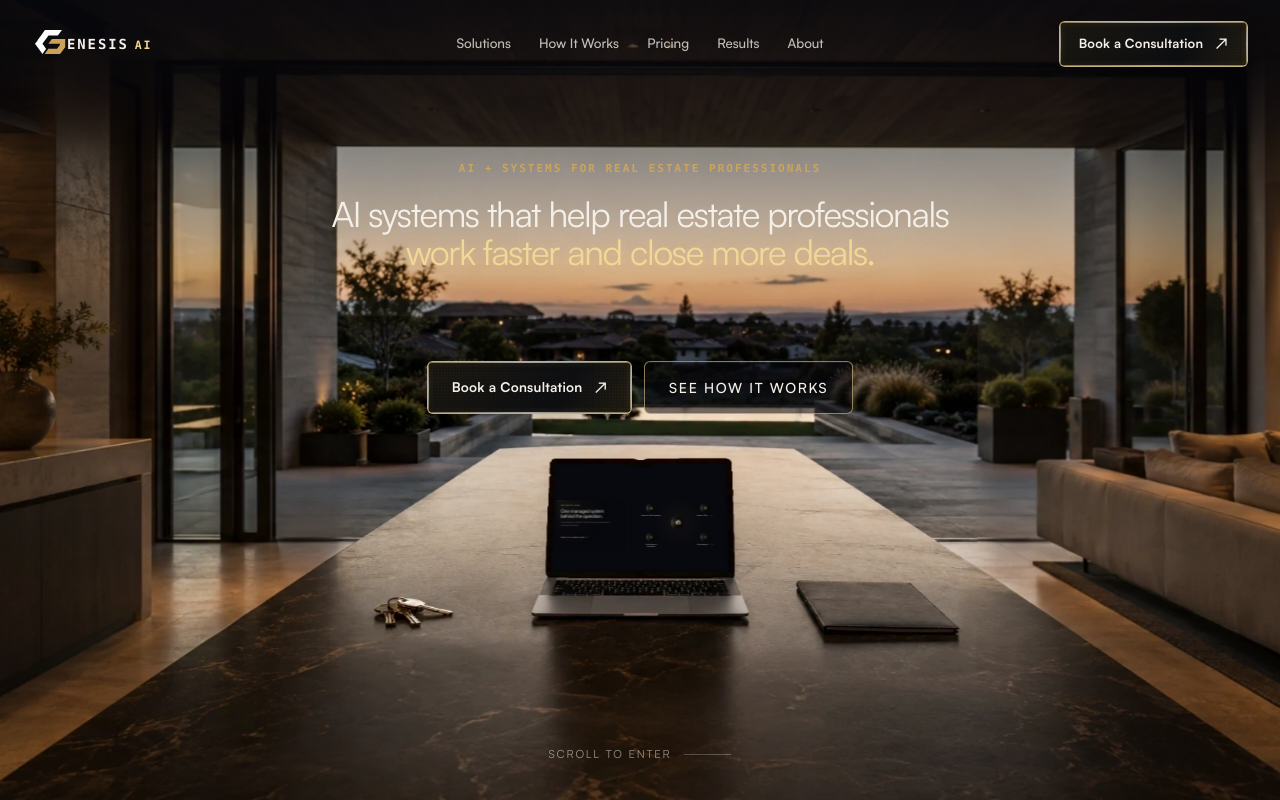
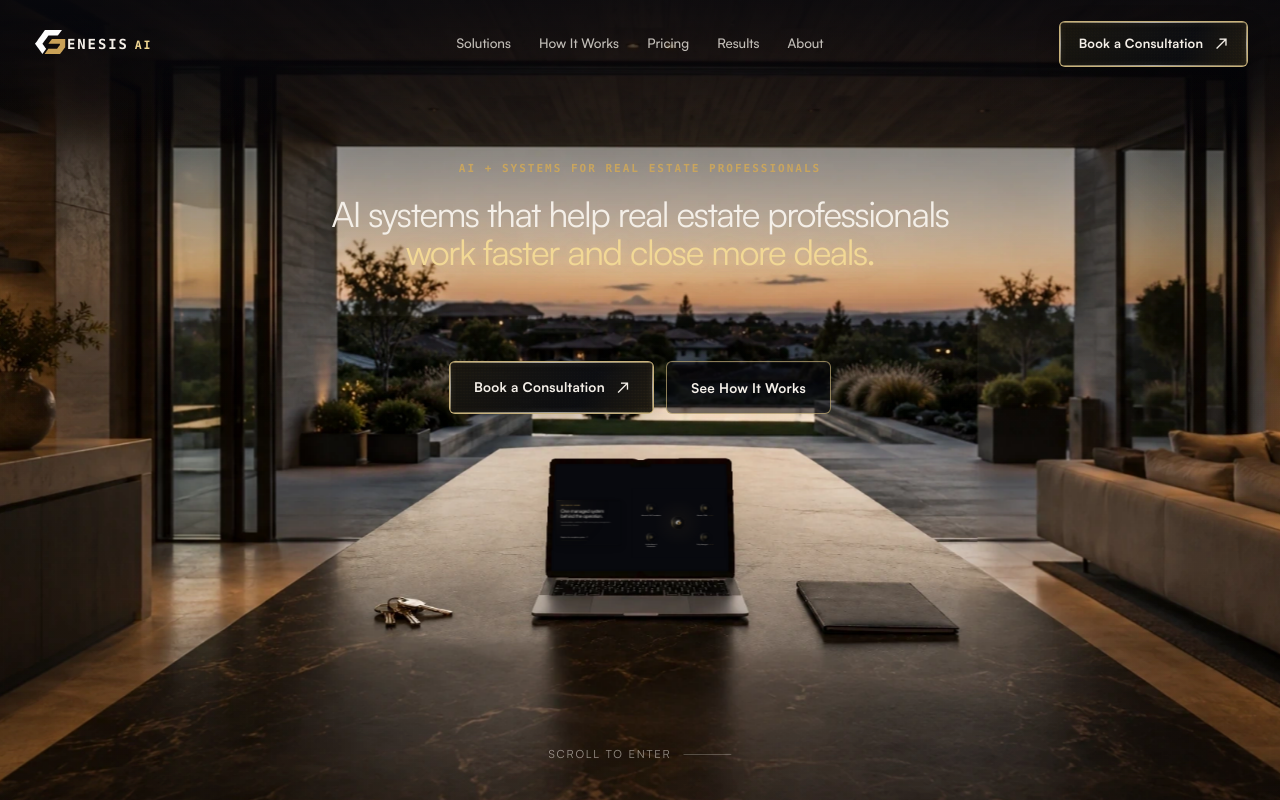
Before and after one commit to reggiebenjamin-bot/GenesisWebsite, a Next.js app: page / in a window 1280 px wide. Shown: the top 800 px of the page. Built offline with nearby package versions, Linux system fonts and the light colour scheme; no server answers.

Commit message:
Refine secondary action timing

```diff
--- a/app/globals.css
+++ b/app/globals.css
@@ -468,13 +468,14 @@
   color: var(--color-ivory);
   background: rgb(8 9 14 / 0.54);
   box-shadow: inset 0 1px 0 rgb(244 239 232 / 0.06);
-  letter-spacing: 0.12em;
-  text-transform: uppercase;
+  font-size: 0.84rem;
+  font-weight: 700;
+  letter-spacing: 0.02em;
   transition:
-    color 750ms ease,
-    border-color 750ms ease,
-    transform 750ms var(--ease-editorial),
-    box-shadow 750ms ease;
+    color 1400ms ease,
+    border-color 1400ms ease,
+    transform 1400ms var(--ease-editorial),
+    box-shadow 1400ms ease;
 }
 
 .secondary-action::before {
@@ -494,7 +495,7 @@
   pointer-events: none;
   transform: skewX(38deg);
   transform-origin: left center;
-  transition: width 750ms cubic-bezier(0.55, 0, 0.1, 1);
+  transition: width 1400ms cubic-bezier(0.55, 0, 0.1, 1);
 }
 
 .secondary-action > * {
--- a/components/hero/CinematicFrame.tsx
+++ b/components/hero/CinematicFrame.tsx
@@ -138,7 +138,7 @@ export function CinematicFrame({
             <ConsultationButton href="/contact" />
             <Link
               href="/how-it-works"
-              className="secondary-action inline-flex min-h-12 items-center justify-center px-6 text-sm font-medium"
+              className="secondary-action inline-flex min-h-12 items-center justify-center px-6 text-[0.84rem] font-bold"
             >
               <span>See How It Works</span>
             </Link>
```
